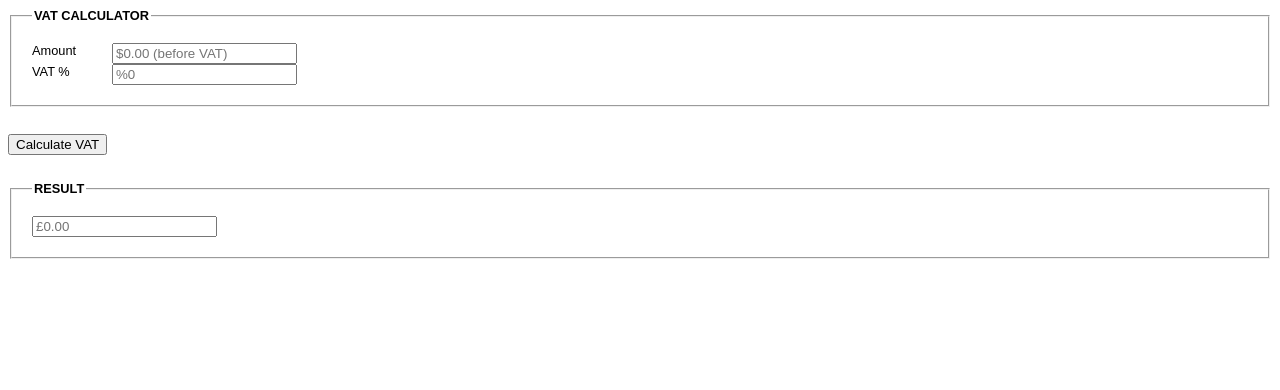
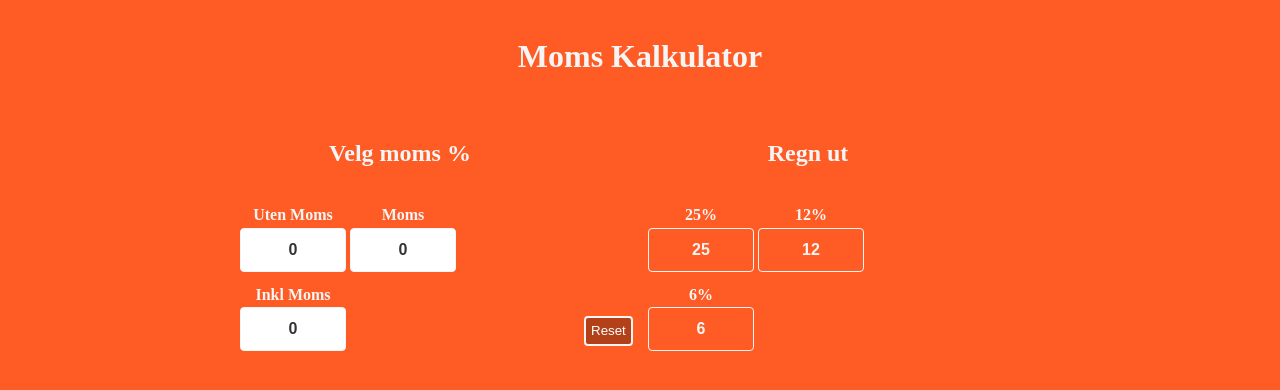
Before and after one commit to DanielSan-01/vatCalculatorTest, a plain HTML site: page index.html in a window 1280 px wide. Drawn offline with Linux system fonts and the light colour scheme; a web font is replaced by a local one.

Commit message:
added maincontent

```diff
--- a/index.html
+++ b/index.html
@@ -1,27 +1,78 @@
 <!DOCTYPE html>
 <html lang="en">
   <head>
-  <meta charset="UTF-8">
-  <meta name="viewport" content="width=device-width, initial-scale=1.0">
+    <meta charset="UTF-8" />
+    <meta name="viewport" content="width=device-width, initial-scale=1.0" />
     <title>VAT calculator</title>
-  <link rel="stylesheet" href="styles.css">
+    <link rel="stylesheet" href="styles.css" />
     <script src="script.js"></script>
   </head>
   <body>
-  <form id=" vatCalculator">
-    <fieldset>
-      <legend title="ammount">VAT Calculator</legend>
-      <label for="amount">Amount</label>
-      <input type="text" id="amount" name="amount" placeholder="$0.00 (before VAT)" value="" />
-      <label for="amount">VAT %</label>
-      <input type="text" id="vat" name="vat" placeholder="%0" value="" />
-    </fieldset>
-    <input type="submit" value="Calculate VAT" />
-    <fieldset>
-      <legend>Result</legend>
-      <!-- The result needs to be output into the value below -->
-      <input type="text" id="result" name="result" placeholder="£0.00" value="" />
-    </fieldset>
-  </form>
+    <h1 class="center">Moms Kalkulator</h1>
+    <div id="main">
+      <div id="first">
+        <h2 class="center">Velg moms %</h2>
+        <label for="excl">
+          Uten Moms
+          <input
+            type="text"
+            id="excl"
+            value="0"
+            onfocus="resetValue()"
+            onkeyup="calcIncl()"
+          />
+        </label>
+        <label for="btw">
+          Moms
+          <input type="text" id="btw" value="0" disabled />
+        </label>
+        <label for="incl">
+          Inkl Moms
+          <input
+            type="text"
+            id="incl"
+            value="0"
+            onfocus="resetValue()"
+            onkeyup="calcExcl()"
+          />
+        </label>
+      </div>
+      <div class="reset">
+        <button id="reset" value="reset" onclick="resetValue()">Reset</button>
+      </div>
+      <div id="second">
+        <h2 class="center">Regn ut</h2>
+        <label for="perc"
+          >25%
+          <input
+            type="text"
+            class="perc"
+            id="perc25"
+            value="25"
+            onclick="percChange(25)"
+          />
+        </label>
+        <label for="perc"
+          >12%
+          <input
+            type="text"
+            class="perc"
+            id="perc12"
+            value="12"
+            onclick="percChange(12)"
+          />
+        </label>
+        <label for="perc"
+          >6%
+          <input
+            type="text"
+            class="perc"
+            id="perc6"
+            value="6"
+            onclick="percChange(6)"
+          />
+        </label>
+      </div>
+    </div>
   </body>
 </html>
--- a/script.js
+++ b/script.js
@@ -1,6 +1,66 @@
-function vatCalc (cost){
-	var vat = 25;
-	return (cost/100)*(vat+100);
+//init
+var lastFunction = 'none';
+resetBg();  document.getElementById('perc25').style.backgroundColor = 'rgba(240, 91, 79, 0.8)';
+
+function resetValue() {
+document.getElementById('incl').value = ''; document.getElementById('excl').value = '';
+document.getElementById('btw').value = '';
+
+  resetBg();  document.getElementById('perc25').style.backgroundColor = 'rgba(240, 91, 79, 0.8)';
 }
-//insert monetary value as vatCalc parameter because I don't know how to make it prompt for this yet.
-console.log("Yo brah. Shits gonna cost you £" + vatCalc(10) + ". Aww yiss. Mutha. Fuckin. Bargain.");
+
+function calcIncl(e){
+  if(e) {
+    var vat = e;
+  } else {
+    var vat = 25;
+  }
+  var excl = document.getElementById('excl').value;
+	document.getElementById('excl').value = excl;
+	document.getElementById('btw').value = ((excl / 100) * vat).toFixed(2).replace(/\./g, '.').replace('.00', '');
+	document.getElementById('incl').value = ((excl / 100) * (100 + vat)).toFixed(2).replace(/\./g, '.').replace('.00', '');
+	// Last run
+	lastFunction = 'incl';
+}
+
+function calcExcl(e){
+	var incl = document.getElementById('incl').value;
+	document.getElementById('incl').value = incl;
+
+if(e) {
+    var vat = e;
+  } else {
+    var vat = 25;
+  }
+	document.getElementById('btw').value = ((incl / (100 + vat)) * vat).toFixed(2).replace(/\./g, '.').replace('.00', '');
+	document.getElementById('excl').value = ((incl / (100 + vat)) * 100).toFixed(2).replace(/\./g, '.').replace('.00', '');
+	// Last ran
+	lastFunction = 'excl';
+}
+
+function resetBg() {
+ var elem = document.getElementsByClassName("perc");
+ for(var i = 0; i < elem.length; i++)
+{
+   elem.item(i).style.backgroundColor = 'transparent';
+}
+}
+
+function percChange(e){
+	// Calculate values with function that was last run
+if (e == 6){
+resetBg();
+document.getElementById('perc6').style.backgroundColor = 'rgba(240, 91, 79, 0.8)';
+} else if (e == 12) {
+ resetBg();
+ document.getElementById('perc12').style.backgroundColor = 'rgba(240, 91, 79, 0.8)';
+} else {
+resetBg();  document.getElementById('perc25').style.backgroundColor = 'rgba(240, 91, 79, 0.8)';
+}
+if (lastFunction === 'incl') {
+		calcIncl(e);
+	}
+else{
+		calcExcl(e);
+	}
+}
--- a/styles.css
+++ b/styles.css
@@ -1,28 +1,128 @@
-body {
-  font-family: arial, helvertica, sans-serif;
-  font-size: .8em;
+/* ----- CSS RESET ----- */
+html, body, center, p, a {
+	margin: 0;
+	padding: 0;
+	border: 0;
+	font: inherit;
+	vertical-align: baseline;
+}
+.center { text-align: center;}
+
+#main {
+  display: block;
+  max-width: 800px;
+  margin: 0 auto;
 }
 
-fieldset {
-  padding: 20px;
-  clear: both;
+#first {
+  display: inline-block;
+  width: 40%;
+  max-width: 360px;
+  margin: 10px 0;
+}
+#second {
+  display: inline-block;
+  width: 40%;
+  max-width: 360px;
+  margin: 10px 0;
+}
+.reset {
+  display: inline-block;
+  max-width: 80px;
+  width: 10%;
 }
 
-legend {
-  font-weight: bold;
-  text-transform: uppercase;
+/* ----- TYPOGRAPHY ----- */
+@font-face {
+	font-family: 'Source Sans Pro';
+	font-style: normal;
+	font-weight: 300;
+	src: local('Source Sans Pro Light'),
+		 local('SourceSansPro-Light'),
+		 url(http://themes.googleusercontent.com/static/fonts/sourcesanspro/v7/toadOcfmlt9b38dHJxOBGMVNtom4QlEDNJaqqqzqdSs.woff) format('woff');
 }
 
-label {
-  width: 80px;
-  float: left;
-  clear: left;
+html{
+	padding: 10px 0;
+	background-color: #ff5b24;
+
+	font-family: 'Source Sans Pro', 'sans-serif';
+	font-size: 16px;
+  font-weight: bold;
+	line-height: 1.6;
+	color: #f5f5f5;
+
+	-webkit-font-smoothing: antialiased;
+	-moz-osx-font-smoothing: grayscale;
 }
 
-input {
-  float: left;
+/* ----- INPUTS ----- */
+label {
+	display: inline-block;
+	text-align: center;
+	margin-top: 10px;
+}
+#reset {
+  display: inline-block;
+	vertical-align: middle;
+  background-color:rgba(0,0,0,.3);
+  color: #fff;
+	height: 30px;
+	margin: 0 20px;
+  padding: 5px;
+	border: 2px solid #f5f5f5;
+	border-radius: 4px;
+}
+#reset:hover {
+  cursor:pointer;
+  background-color: #f5f5f5;
+  color: #343434;
 }
 
-input[type="submit"] {
-  margin: 2em 0;
+#first input[type=text]{
+	display: block;
+	vertical-align: middle;
+
+	width: 100px;
+	height: 40px;
+	margin: 0 auto;
+	border: 1px solid #f5f5f5;
+	border-radius: 4px;
+
+	background-color: #fff;
+	font-family: 'Source Sans Pro', sans-serif;
+	font-size: inherit;
+  font-weight: inherit;
+	text-align: center;
+	color: #343434;
 }
+
+#btw {
+background-color:#ccc;
+}
+
+#second input[type=text]{
+	display: block;
+	vertical-align: middle;
+
+	width: 100px;
+	height: 40px;
+	margin: 0 auto;
+	border: 1px solid #f5f5f5;
+	border-radius: 4px;
+
+	background-color: transparent;
+	font-family: 'Source Sans Pro', sans-serif;
+	font-size: inherit;
+  font-weight: inherit;
+	text-align: center;
+	color: inherit;
+}
+
+#first input[type=text]:focus{
+	outline: none;
+	box-shadow: inset 2px 2px 2px 0 rgba(0,0,0,.1);
+}
+.perc:hover {
+  cursor: pointer;
+}
```
Lines whose indentation alone changed are shown as unchanged.
